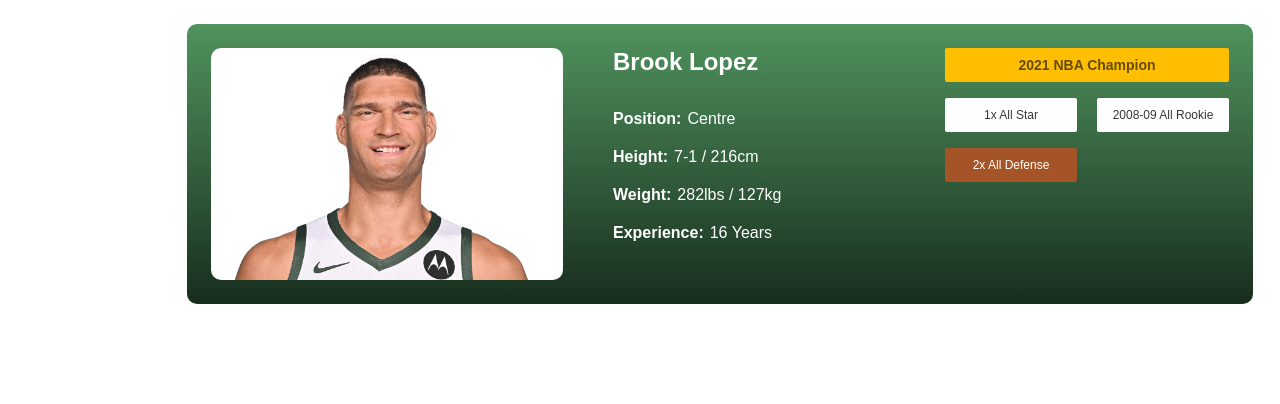
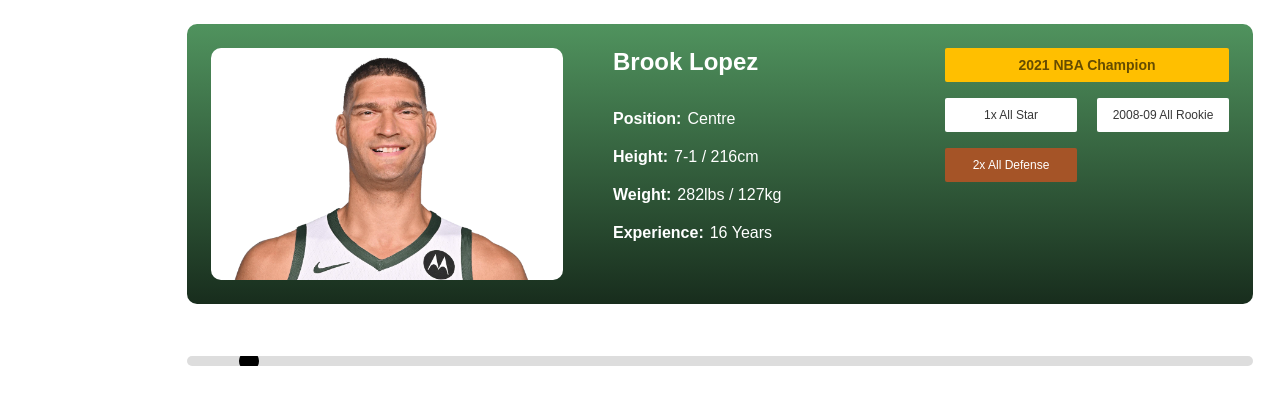
Before and after one commit to xtrship/bScrape, a website with bundled scripts: page index.html in a window 1280 px wide. Shown: the top 404 px of the page. Built offline with nearby package versions, Linux system fonts and the light colour scheme.

Commit message:
minor changes to css, working on js in a different file

```diff
--- a/index.html
+++ b/index.html
@@ -37,6 +37,10 @@
             </div>
         </div>
     </div>
+    <!--Range slider-->
+    <div class="slider-container">
+        <input type="range" min="0" max="1000" value="50" class="slider" id="slider">
+    </div>
     <script src="hoops.js"></script>
 </body>
 </html>
--- a/style.css
+++ b/style.css
@@ -13,6 +13,7 @@ body{
     display: flex;
     justify-content: center;
     align-items: center;
+    flex-direction: column;
     margin: auto;
     font-family: Arial, Helvetica, sans-serif;
 }
@@ -107,3 +108,56 @@ body{
     color: #fff;
     font-size: 12px;
 }
+
+.slider-container {
+    width: 1066px !important;
+    margin: 48px auto;
+}
+
+.slider {
+    -webkit-appearance: none;
+    width: 100%;
+    height: 10px;
+    background: #ddd;
+    outline: none;
+    border-radius: 5px;
+    overflow: hidden;
+    position: relative;
+}
+
+/* Slider thumb styling */
+        .slider::-webkit-slider-thumb {
+            -webkit-appearance: none;
+            appearance: none;
+            width: 20px;
+            height: 20px;
+            background: #000;
+            border-radius: 50%;
+            cursor: pointer;
+            position: relative;
+            z-index: 2;
+        }
+
+        /* Slider thumb styling for Firefox */
+        .slider::-moz-range-thumb {
+            width: 20px;
+            height: 20px;
+            background: #000;
+            border-radius: 50%;
+            cursor: pointer;
+            position: relative;
+            z-index: 2;
+        }
+
+        /* Black background effect as the slider moves */
+        .slider::before {
+            content: '';
+            position: absolute;
+            top: 0;
+            left: 0;
+            height: 10px;
+            background: #000;
+            border-radius: 5px;
+            z-index: 1;
+            transition: width 0.2s;
+        }
```
